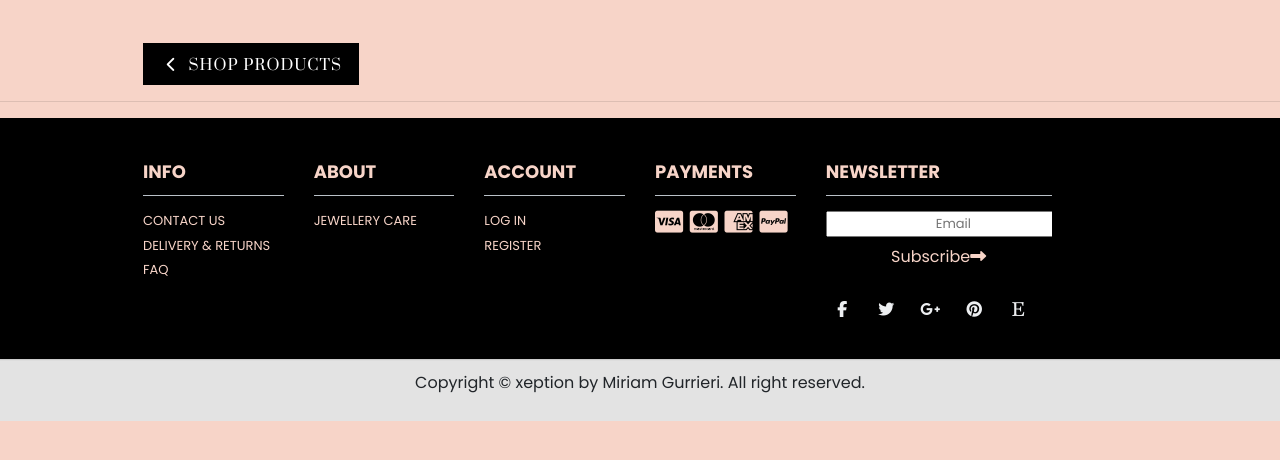
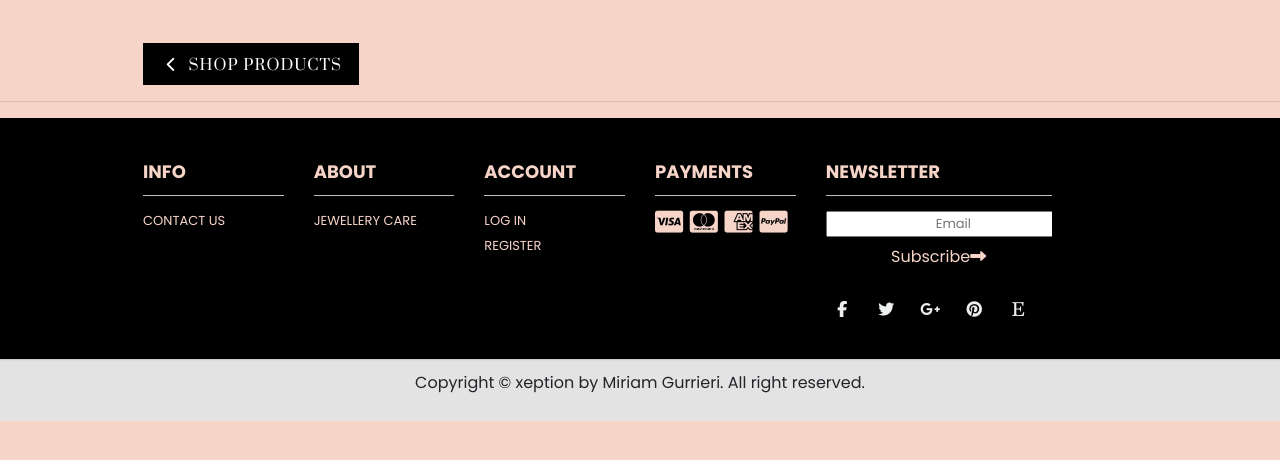
Before and after one commit to mion93/xeption-ms4, a Django app: page /bag/ in a window 1280 px wide. Shown: the part 313-773 px from the top of the page. Run offline with Django 3.2, Linux system fonts and the light colour scheme; some libraries are stand-ins or nearby versions.

```diff
--- a/templates/base.html
+++ b/templates/base.html
@@ -150,8 +150,7 @@
                     <h3> INFO </h3>
                     <ul>
                         <li> <a href="#"> CONTACT US </a> </li>
-                        <li> <a href="#"> DELIVERY & RETURNS </a> </li>
-                        <li> <a href="#"> FAQ </a> </li>
+
 
                     </ul>
                 </div>
```
Also changed, not shown: db.sqlite3, 1 other file.
